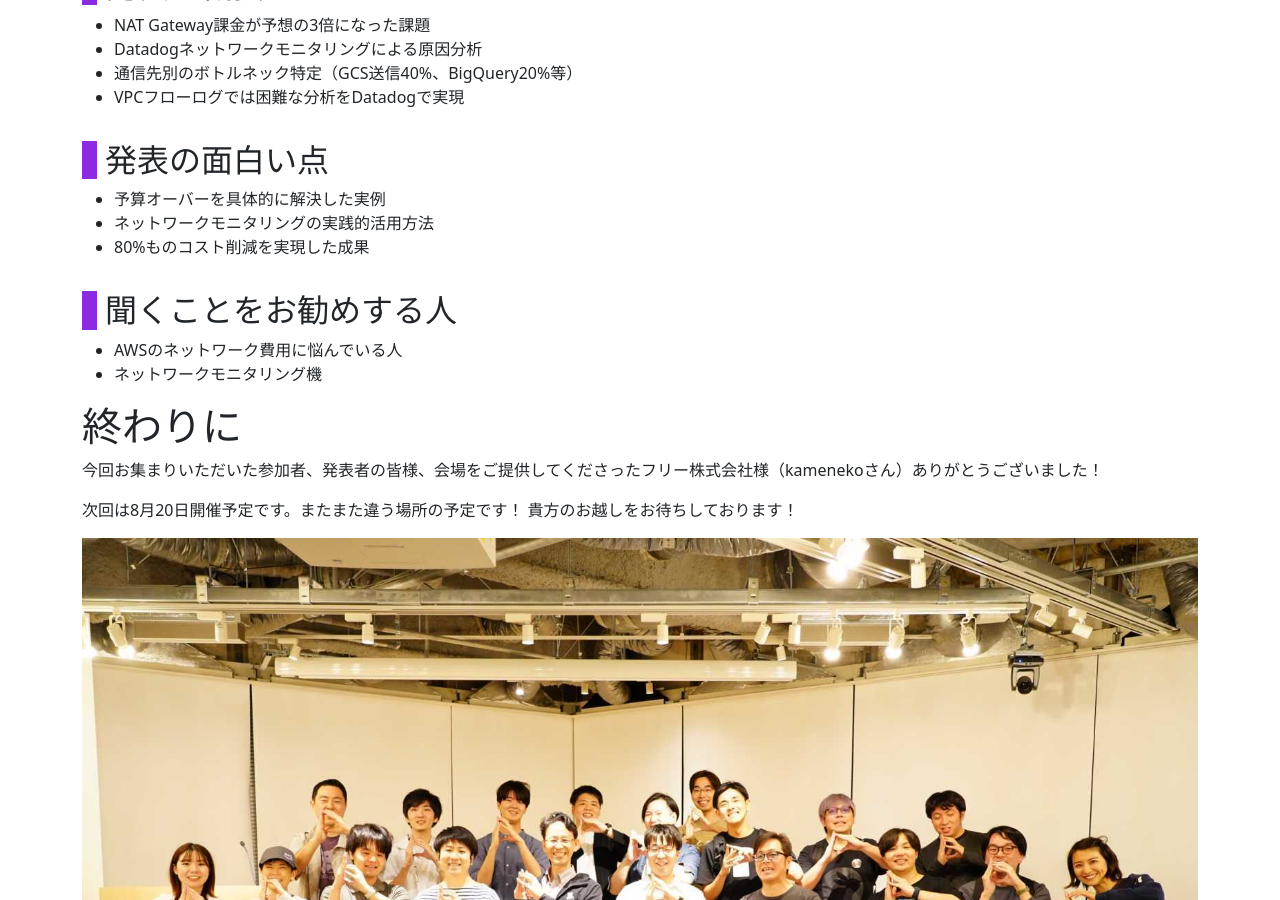
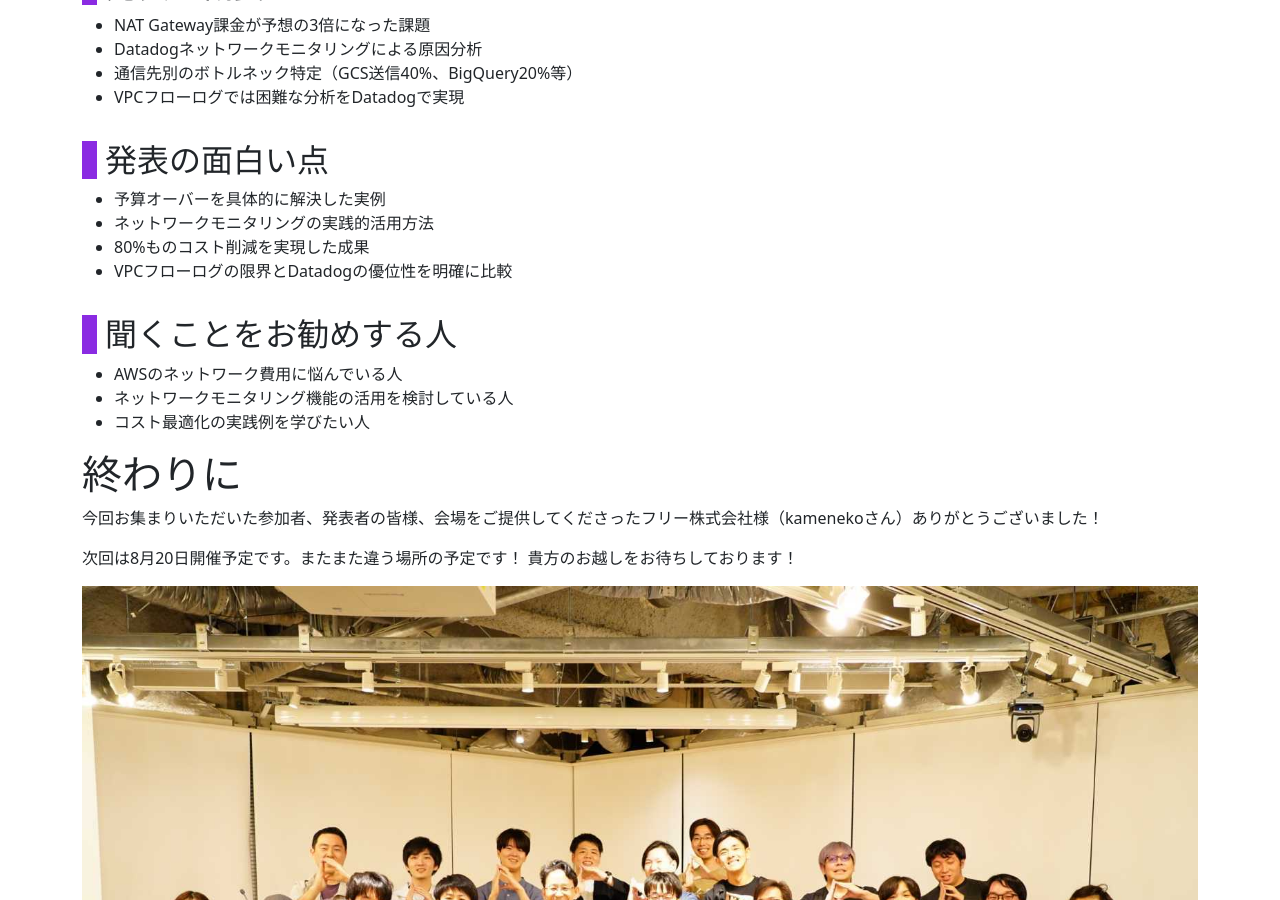
Before and after one commit to jdd-ug/jdd-ug.github.io, a Jekyll site: the page built from _posts/2025-05-28-jddug10.md, in a window 1280 px wide and 900 px high, scrolled down 12354 px. Built offline with Jekyll 4.4.1, drawn with Linux system fonts in a browser that asks for light colours; comment, search, counter and statistics services are not loaded.

Commit message:
Update 2025-05-28-jddug10.md

```diff
--- a/_posts/2025-05-28-jddug10.md
+++ b/_posts/2025-05-28-jddug10.md
@@ -19,7 +19,7 @@
 
 ![photo](/assets/images/meetup10-todan1.png)
 
-<iframe class="speakerdeck-iframe" frameborder="0" src="https://speakerdeck.com/player/68a088875a7d409a9e9f89354a88bd9e?slide=1" title="定型作業における Datadog プラットフォーム機能の活用" allowfullscreen="true" style="border: 0px; background: padding-box padding-box rgba(0, 0, 0, 0.1); margin: 0px; padding: 0px; border-radius: 6px; box-shadow: rgba(0, 0, 0, 0.2) 0px 5px 40px; width: 100%; height: auto; aspect-ratio: 560 / 315;" data-ratio="1.7777777777777777"></iframe>
+<iframe class="speakerdeck-iframe" frameborder="0" src="https://speakerdeck.com/sheepland/datadog-on-cal-now-in-production" title="Datadog On-Callを本番導入した話" allowfullscreen="true" style="border: 0px; background: padding-box padding-box rgba(0, 0, 0, 0.1); margin: 0px; padding: 0px; border-radius: 6px; box-shadow: rgba(0, 0, 0, 0.2) 0px 5px 40px; width: 100%; height: auto; aspect-ratio: 560 / 315;" data-ratio="1.7777777777777777"></iframe>
 
 ## 発表の概要
 - Datadogオンコールの本番導入事例を紹介
@@ -164,10 +164,12 @@
 - 予算オーバーを具体的に解決した実例
 - ネットワークモニタリングの実践的活用方法
 - 80%ものコスト削減を実現した成果
+- VPCフローログの限界とDatadogの優位性を明確に比較
 
 ## 聞くことをお勧めする人
 - AWSのネットワーク費用に悩んでいる人
-- ネットワークモニタリング機
+- ネットワークモニタリング機能の活用を検討している人
+- コスト最適化の実践例を学びたい人
 
 # 終わりに
 
```
